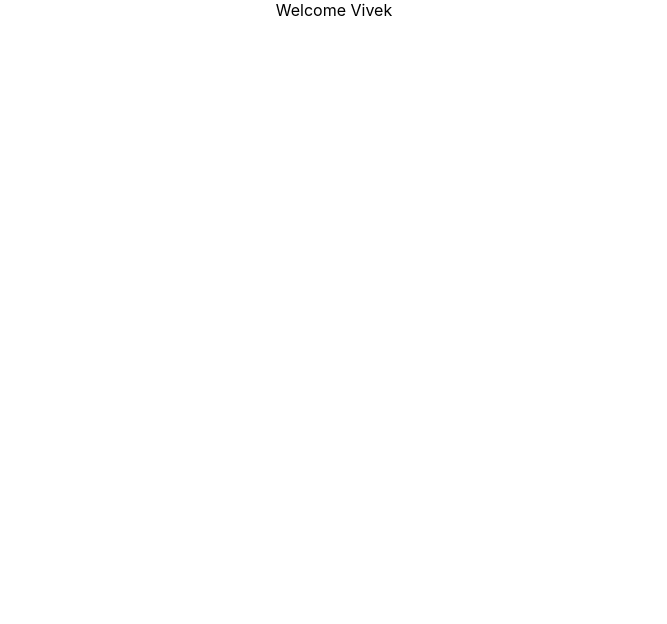
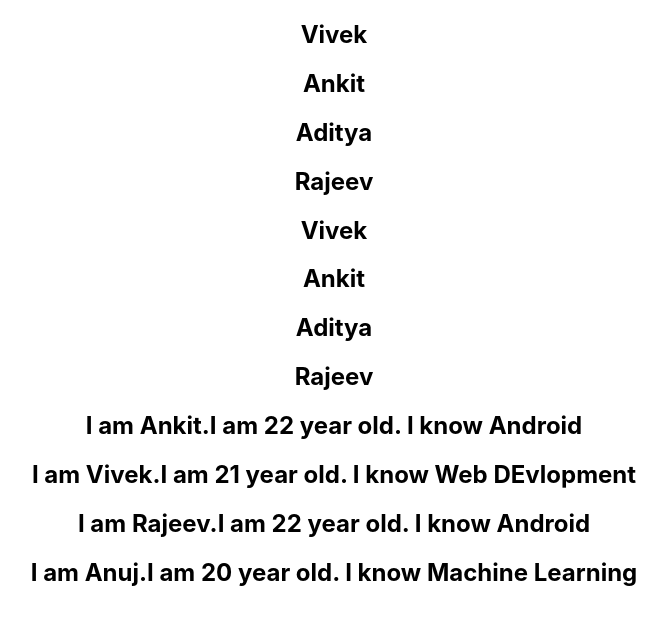
Before and after one commit to Vivek20ingh/React_tutorial, a React (Create React App) app: page / in a window 1280 px wide. Shown: the top 624 px of the page, without its empty margins (306-973 px from the left). Built offline with nearby package versions, Linux system fonts and the light colour scheme.

Commit message:
map-list rendering

```diff
--- a/src/App.js
+++ b/src/App.js
@@ -11,13 +11,15 @@ import Classclick from './components/Classclick';
 import EventBind from './components/Eventbind';
 import Parent from './components/parent';
 import UserGreeting from './components/UserGreeting';
+import Namelist from './components/Namelist';
 
 
 
 function App() {
   return (
     <div className="App">
-      <UserGreeting/>
+      <Namelist/>
+      {/* <UserGreeting/> */}
       {/* <EventBind/> */}
       {/* <Parent/> */}
       {/* <FunctionClick/> */}
--- /dev/null
+++ b/src/components/Namelist.js
@@ -0,0 +1,23 @@
+import React from 'react';
+import Person from './Person';
+const name =['Vivek','Ankit','Aditya','Rajeev']
+const namelist =   name.map((name) => <h2>{name}</h2>)
+const persons = [
+    {id: 1,name: 'Ankit',age :22,skill: 'Android'},
+    {id: 2,name: 'Vivek',age :21,skill: 'Web DEvlopment'},
+    {id: 3,name: 'Rajeev',age :22,skill: 'Android'},
+    {id: 4,name: 'Anuj',age :20,skill: 'Machine Learning'}
+
+]
+const personslist =persons.map(person => <Person person={person}/>)
+function Namelist() {
+    return (
+        <div>
+            {name.map((name) => <h2>{name}</h2>)}
+            {namelist}
+            {personslist}
+        </div>
+    );
+}
+
+export default Namelist;
--- /dev/null
+++ b/src/components/Person.js
@@ -0,0 +1,11 @@
+import React from 'react';
+
+function Person({person}) {
+    return (
+        <div>
+            <h2> I am {person.name}.I am {person.age} year old. I know {person.skill}</h2>
+        </div>
+    );
+}
+
+export default Person;
```
